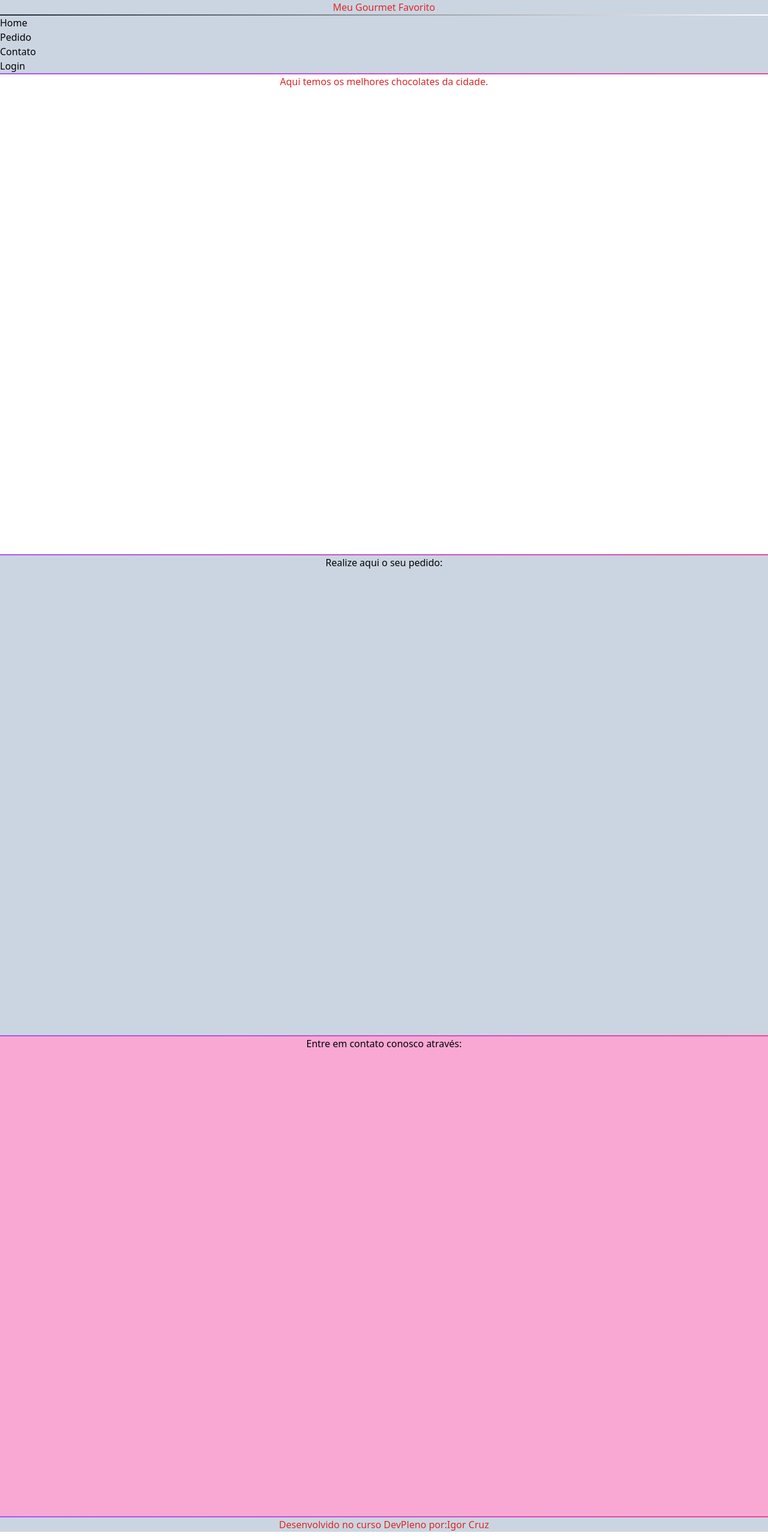
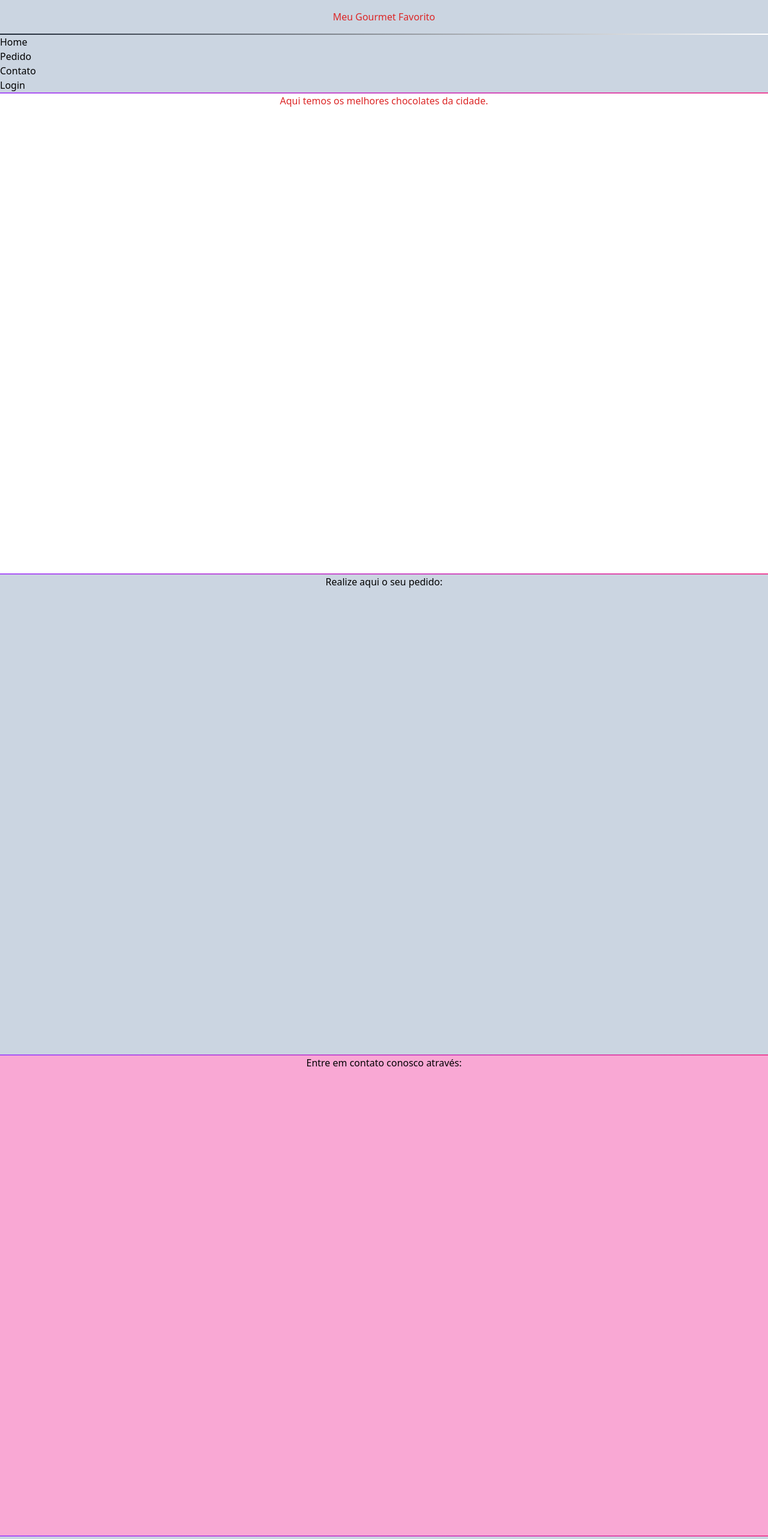
Before and after one commit to Igor-Cruz/MeuGourmetFavorito, a Next.js app: page / in a window 1280 px wide. Shown: the top 2566 px of the page at 60% size. Built offline with nearby package versions, Linux system fonts and the light colour scheme.

Commit message:
Editando o tailwindcss

```diff
--- a/components/Footer/index.tsx
+++ b/components/Footer/index.tsx
@@ -2,7 +2,7 @@ export default function Footer() {
   return (
     <footer className=' bg-slate-300 text-red-600 '>
       <div >
-        <h1 className='text-center'><a href='https://www.linkedin.com/in/igor-cruz-ti/' target="_blank">Desenvolvido no curso DevPleno por:Igor Cruz</a> </h1>
+        <h1 className='text-center p-4'><a href='https://www.linkedin.com/in/igor-cruz-ti/' target="_blank">Desenvolvido no curso DevPleno por:Igor Cruz</a> </h1>
       </div>
     </footer>
   )
--- a/components/Header/index.tsx
+++ b/components/Header/index.tsx
@@ -2,7 +2,7 @@ export default function Header() {
   return (
 
     <header className=' bg-slate-300 '>
-      <h1 className=' text-center p-40 text-red-600'>Meu Gourmet Favorito</h1>
+      <h1 className=' text-center p-4 text-red-600'>Meu Gourmet Favorito</h1>
     </header>
 
 
--- a/tailwind.config.js
+++ b/tailwind.config.js
@@ -1,6 +1,10 @@
 /** @type {import('tailwindcss').Config} */
 module.exports = {
-  content: ['./app/**/*.{js,ts,jsx,tsx,mdx}',],
+  content: [
+    './app/**/*.{js,ts,jsx,tsx,mdx}',
+    './components/**/*.{js,ts,jsx,tsx,mdx}',
+
+  ],
   theme: {
     extend: {},
   },
```
